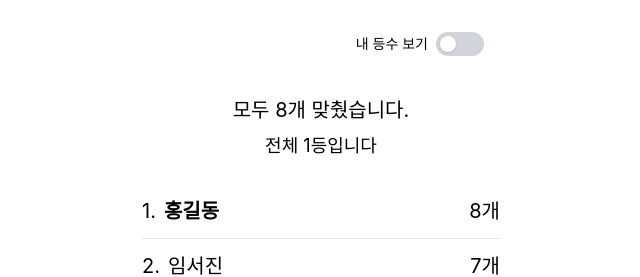
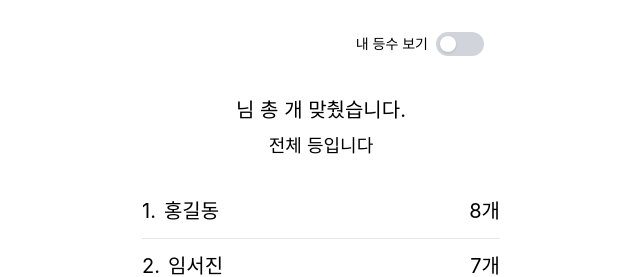
Before and after one commit to seojin2000/sixsenses_web, a React (Create React App) app: page /Rank in a window 1280 px wide. Shown: the top 277 px of the page, without its empty margins (319-959 px from the left). Built offline with nearby package versions, Linux system fonts and the light colour scheme.

Commit message:
랭크페이지 닉네임, 정답개수 표시

```diff
--- a/src/pages/Rank.jsx
+++ b/src/pages/Rank.jsx
@@ -1,11 +1,13 @@
 import React, { useState } from 'react';
 import userData from '../data/users.json';
 import '../TailWindStyle.css';
-
+import { useLocation } from 'react-router-dom';
 
 const Rank = () => {
   const [isToggled, setIsToggled] = useState(false);
-  const name = '홍길동';
+  const location = useLocation();
+  const nickname = location.state?.nickname;  // state에서 nickname 가져오기, ?: ull 방지
+  const correctAnswers = location.state?.correctAnswers;  // correctAnswers 가져오기
 
   // 점수가 높은 순으로 정렬하고 상위 5명만 선택
   const topFiveUsers = userData.users
@@ -19,7 +21,7 @@ const Rank = () => {
     const sortedUsers = userData.users.sort((a, b) => b.score - a.score);
 
     // name과 일치하는 사용자의 인덱스 찾기
-    const currentIndex = sortedUsers.findIndex(user => user.name === name);
+    const currentIndex = sortedUsers.findIndex(user => user.name === nickname);
 
     if (currentIndex === -1) {
       return (
@@ -40,7 +42,7 @@ const Rank = () => {
   const displayUsers = isToggled ? getSurroundingRankUsers() : topFiveUsers;
 
   // name과 일치하는 사용자 찾기
-  const currentUser = users.find(user => user.name === name) || users[0];
+  const currentUser = users.find(user => user.name === nickname) || users[0];
 
   return (
     <div className="flex justify-center items-center min-h-screen bg-gray-100">
@@ -51,10 +53,10 @@ const Rank = () => {
         {/* 헤더 영역 */}
         <div className="pt-20 pb-6">
           <h1 className="text-center text-xl mb-2">
-            모두 {currentUser.score}개 맞췄습니다.
+            {nickname}님 총 {correctAnswers}개 맞췄습니다.
           </h1>
           <h2 className="text-center text-lg">
-            전체 {currentUser.rank}등입니다
+            전체 {}등입니다
           </h2>
         </div>
 
@@ -64,7 +66,7 @@ const Rank = () => {
             <div key={user.id} className="flex justify-between py-3 border-b">
               <div className="flex">
                 <span className="mr-2">{index + 1}.</span>
-                <span className={user.name === name ? 'font-bold' : ''}>
+                <span className={user.name === nickname ? 'font-bold' : ''}>
                   {user.name}
                 </span>
               </div>
```
